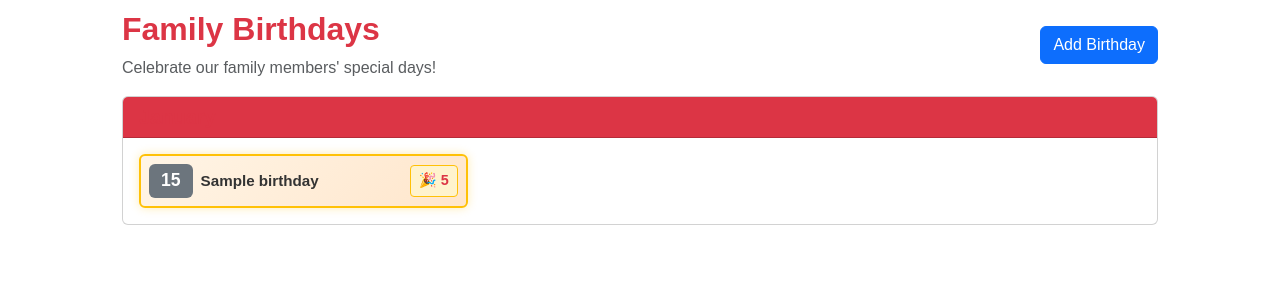
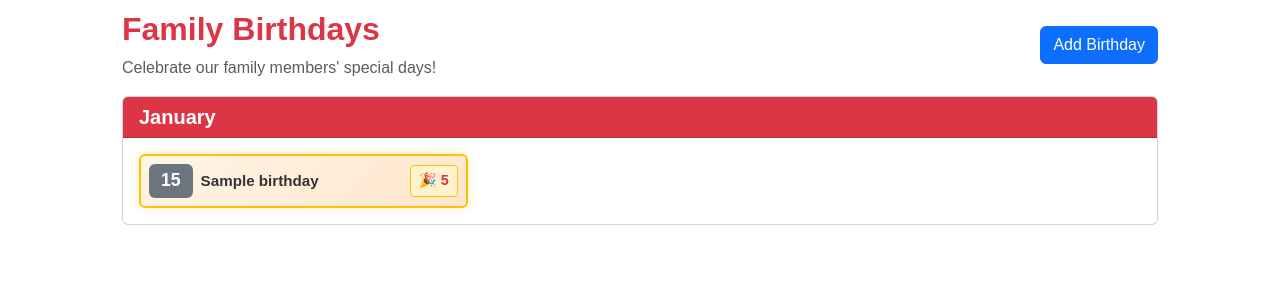
Before and after one commit to moultke/FamilyReunionSite, a Flask app: page / in a window 1280 px wide. Shown: the part 1361-1661 px from the top of the page. Run offline with Flask 2, Linux system fonts and the light colour scheme; data comes from the database, SQL or seed files in the repository; tables that the repository leaves empty hold one stand-in row (values such as "Sample post"); some libraries are stand-ins or nearby versions.

Commit message:
Fix h5 heading color override in birthday month headers
Global h5 styling was forcing red text on all headings.
Added specific overrides for birthday card headers:
- White h5 text on red backgrounds (regular months)
- Dark h5 text on yellow backgrounds (current month)

🤖 Generated with [Claude Code](https://claude.com/claude-code)

Co-Authored-By: Claude <noreply@anthropic.com>

```diff
--- a/static/css/styles.css
+++ b/static/css/styles.css
@@ -312,8 +312,16 @@ footer {
     color: white !important;
 }
 
+#birthdays .card-header.bg-primary h5 {
+    color: white !important;
+}
+
 #birthdays .card-header.bg-warning {
     background-color: #ffc107 !important;
+    color: #212529 !important;
+}
+
+#birthdays .card-header.bg-warning h5 {
     color: #212529 !important;
 }
 
```
